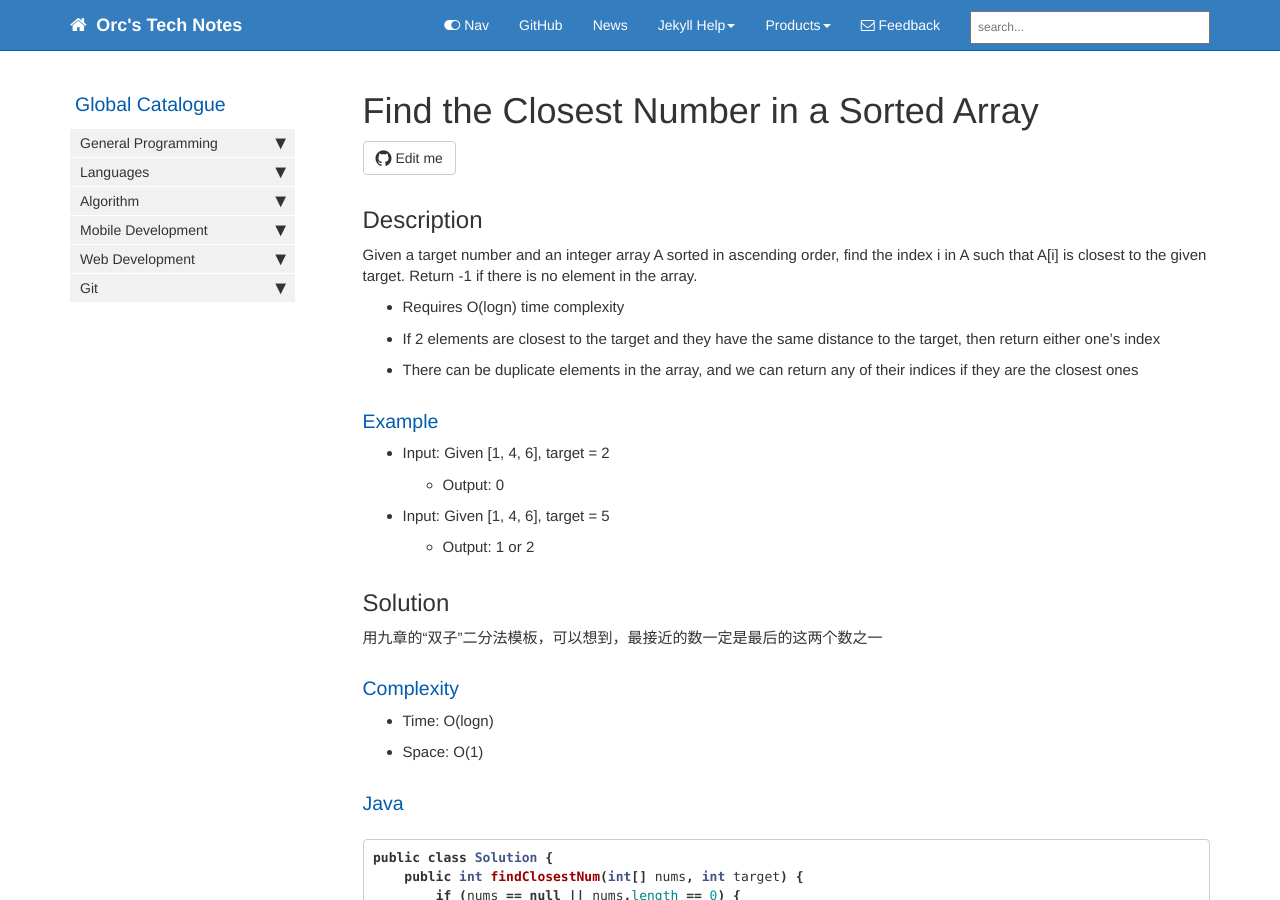
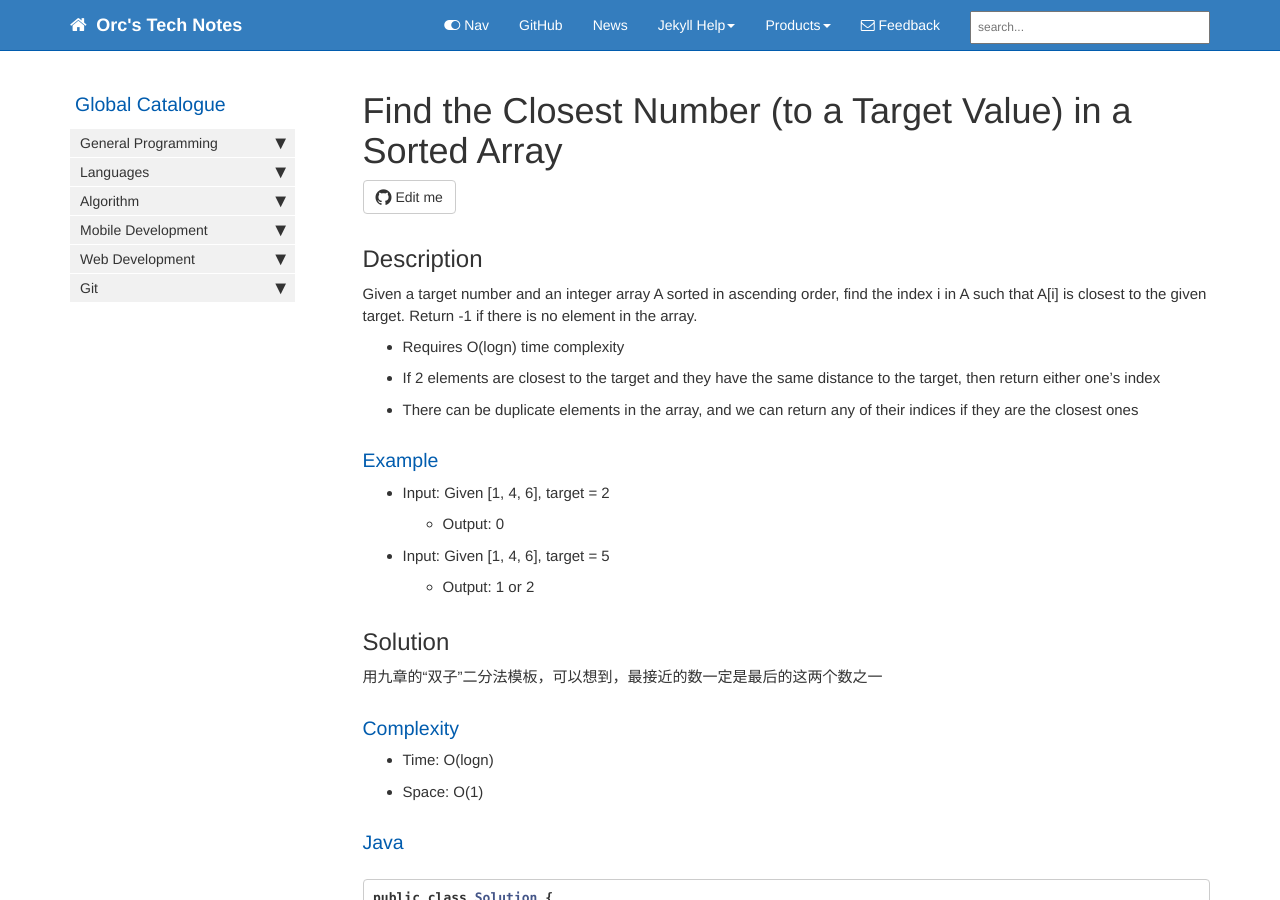
Before and after one commit to HungryOrc/hungryorc.github.io, a Jekyll site: the page built from pages/algorithm/algorithm_find_closest_number_in_sorted_array.md, in a window 1280 px wide and 900 px high. Built offline with Jekyll 4.4.1, drawn with Linux system fonts in a browser that asks for light colours; nearby versions of some CDN libraries; comment, search, counter and statistics services are not loaded.

Commit message:
Update algorithm_find_closest_number_in_sorted_array.md

```diff
--- a/pages/algorithm/algorithm_find_closest_number_in_sorted_array.md
+++ b/pages/algorithm/algorithm_find_closest_number_in_sorted_array.md
@@ -1,5 +1,5 @@
 ---
-title: "Find the Closest Number in a Sorted Array"
+title: "Find the Closest Number (to a Target Value) in a Sorted Array"
 tags: [algorithm, binary_search]
 keywords:
 summary:
```
